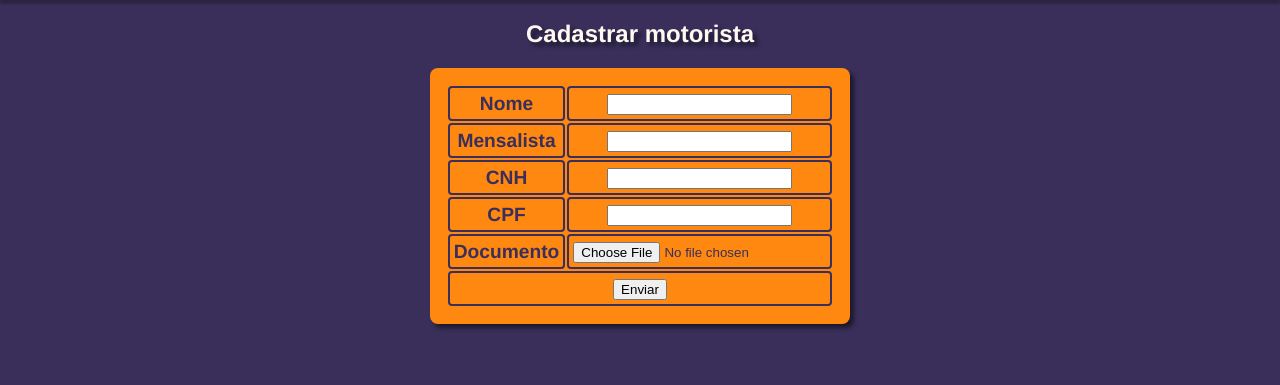
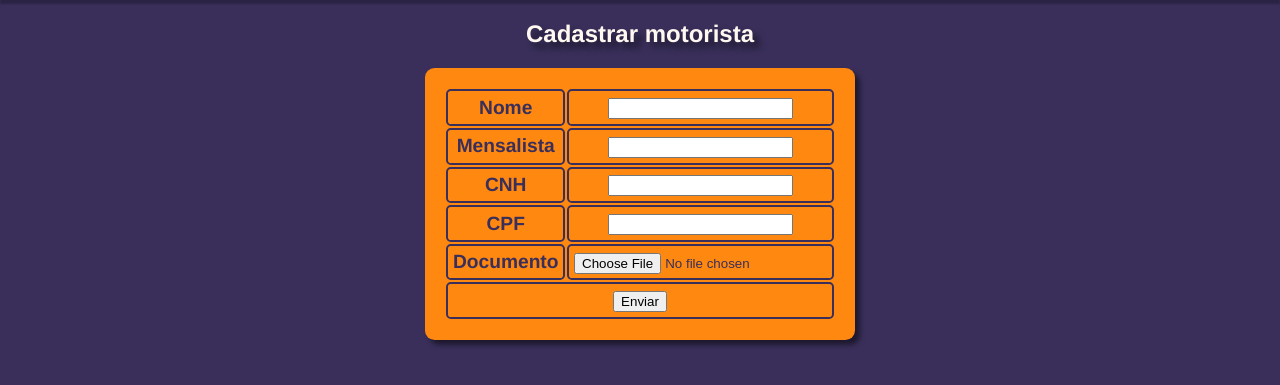
Before and after one commit to vitor-lima-ms/new_parking_lot_app_manage, a Django app: template driver/templates/driver_register_form.html in a window 1280 px wide. Shown: the part 109-494 px from the top of the page. Run offline with Django 3.2, Linux system fonts and the light colour scheme; the template is opened without the code that fills it, so the values that code supplies are empty, except form fields; form fields are guessed from the names that the template uses.

Commit message:
Update driver_register_form.css

```diff
--- a/static/css/driver_register_form.css
+++ b/static/css/driver_register_form.css
@@ -5,14 +5,14 @@ main {
     justify-content: center;
 }
 h2 {
-    text-shadow: 4px 4px 4px rgba(0, 0, 0, 0.5);
+    text-shadow: 0.25em 0.25em 0.25em rgba(0, 0, 0, 0.5);
 }
 form {
-    padding: 16px;
+    padding: 1em;
     background-color: #FF8811;
     font-size: larger;
-    box-shadow: 4px 4px 4px rgba(0, 0, 0, 0.5);
-    border-radius: 8px;
+    box-shadow: 0.25em 0.25em 0.25em rgba(0, 0, 0, 0.5);
+    border-radius: 0.5em;
     color: #392F5A;
 }
 table {
@@ -20,9 +20,9 @@ table {
     text-align: center;
 }
 table tr, table td {
-    border-radius: 4px;
+    border-radius: 0.25em;
     border: 2px solid #392F5A;
 }
 table td {
-    padding: 4px;
+    padding: 0.25em;
 }
```
